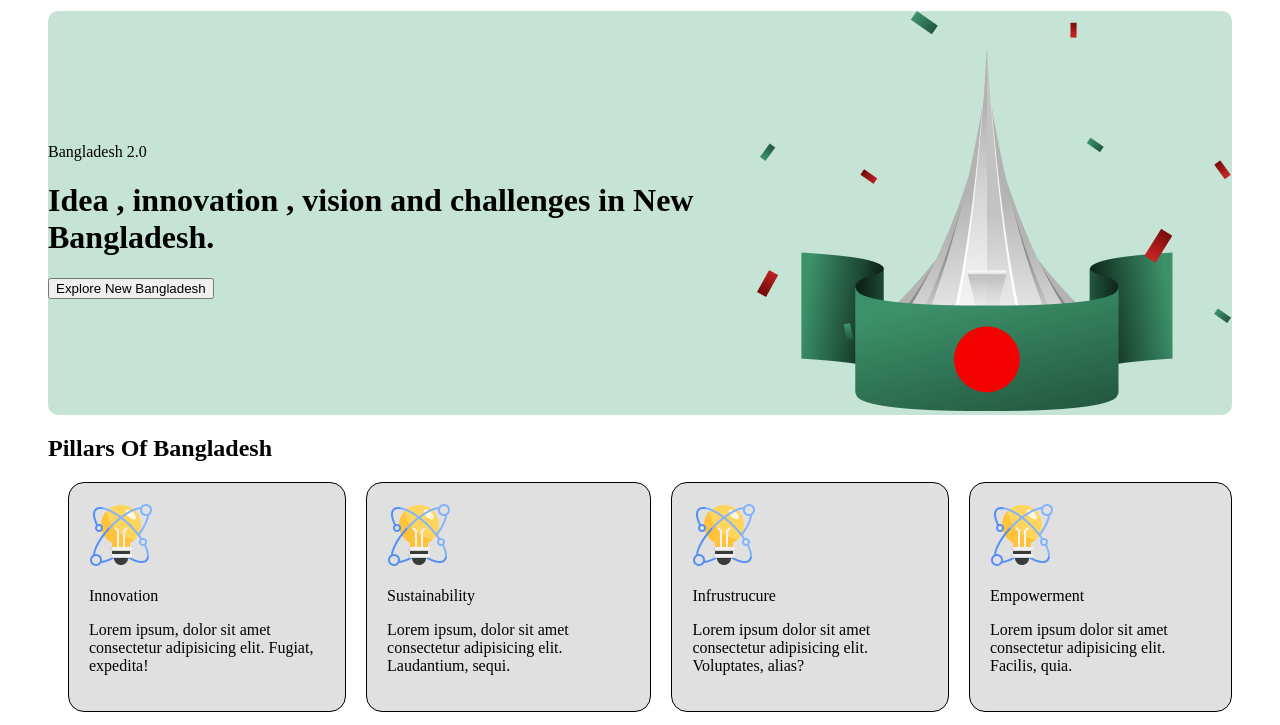
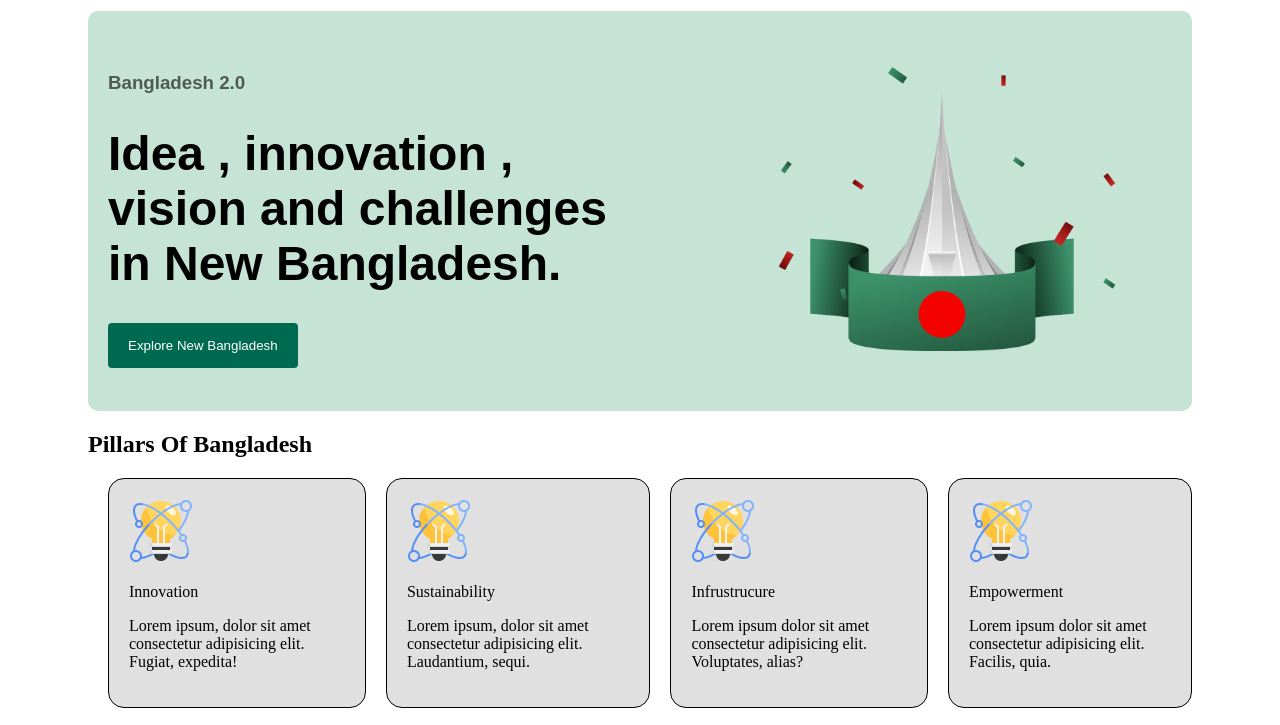
Before and after one commit to Shahriar-Utchas/PH--assingment-01, a plain HTML site: page index.html in a window 1280 px wide. Shown: the part 64-789 px from the top of the page. Drawn offline with Linux system fonts and the light colour scheme.

Commit message:
hero-part style complete

```diff
--- a/index.html
+++ b/index.html
@@ -9,19 +9,19 @@
   <body>
     <header>
       <nav>
-        <h2>Bangladesh 2.0</h2>
+        <h1>Bangladesh 2.0</h1>
         <button type="button">Sign In</button>
       </nav>
     </header>
     <main>
       <div class="intros">
         <div class="intro-msg">
-          <p>Bangladesh 2.0</p>
+          <h3>Bangladesh 2.0</h3>
           <h1>Idea , innovation , vision and challenges in New Bangladesh.</h1>
-          <button>Explore New Bangladesh</button>
+          <button class="btn">Explore New Bangladesh</button>
         </div>
         <div class="intro-img">
-          <img src="images/hero.png" alt="" />
+            <img src="images/hero.png" alt="" />
         </div>
       </div>
       <h2>Pillars Of Bangladesh</h2>
--- a/styles/style.css
+++ b/styles/style.css
@@ -12,30 +12,63 @@ nav button {
   height: 40px;
   color: #006a50;
 }
-main{
-    margin: 0 40px;
+main {
+  margin: 0 80px;
 }
-.intros{
+.intros {
   display: flex;
   justify-content: space-between;
   align-items: center;
-    background-color: #C6E4D6;
+  background-color: #c6e4d6;
   border-radius: 10px;
+  height: 400px;
 }
-.pillars, .vision{
+.intro-msg {
+    max-width: 500px;
+  padding: 20px;
+}
+.intro-msg h3 {
+  font-family: Arial, sans-serif;
+  opacity: 0.6;
+}
+.intro-msg h1 {
+  font-family: Arial, sans-serif;
+  font-size: 3em;
+}
+.btn {
+  padding: 10px 20px;
+  background-color: #006a50;
+  color: #fff;
+  border: none;
+  border-radius: 4px;
+  cursor: pointer;
+  height: 45px;
+}
+
+.intro-img img{
+    background-size: cover;
+    background-position: center;
+    width: 60%;
+    height: 80%;
+    border-radius: 10px;
+    margin-left: 150px;
+}
+.pillars,
+.vision {
   display: flex;
   align-items: center;
-    background-color: #FFFFFF;
+  background-color: #ffffff;
 }
-.pillar-op, .vision-op{
+.pillar-op,
+.vision-op {
   border-radius: 16px;
   border: 1px solid black;
   margin-left: 20px;
   background-color: #e1e0e0;
   padding: 20px;
 }
-.quote{
-    background-color: #C6E4D6;
+.quote {
+  background-color: #c6e4d6;
   border-radius: 10px;
   padding: 20px;
   margin: 30px 0px;
@@ -54,12 +87,12 @@ th {
 td {
   background-color: #fff;
 }
-th, td {
+th,
+td {
   border: 1px solid #ddd;
   padding: 10px;
   text-align: left;
 }
-
 
 select {
   padding: 5px;
@@ -68,18 +101,18 @@ select {
   border: 1px solid #ccc;
   border-radius: 4px;
 }
-.news{
+.news {
   display: flex;
   justify-content: space-between;
   align-items: center;
-    background-color: #C6E4D6;
+  background-color: #c6e4d6;
   border-radius: 10px;
   margin-top: 20px;
 }
-.news > div{
+.news > div {
   padding: 20px;
 }
-.news > .img img{
+.news > .img img {
   width: 100%;
   height: 100%;
   border-radius: 10px;
```
Lines whose indentation alone changed are shown as unchanged.
